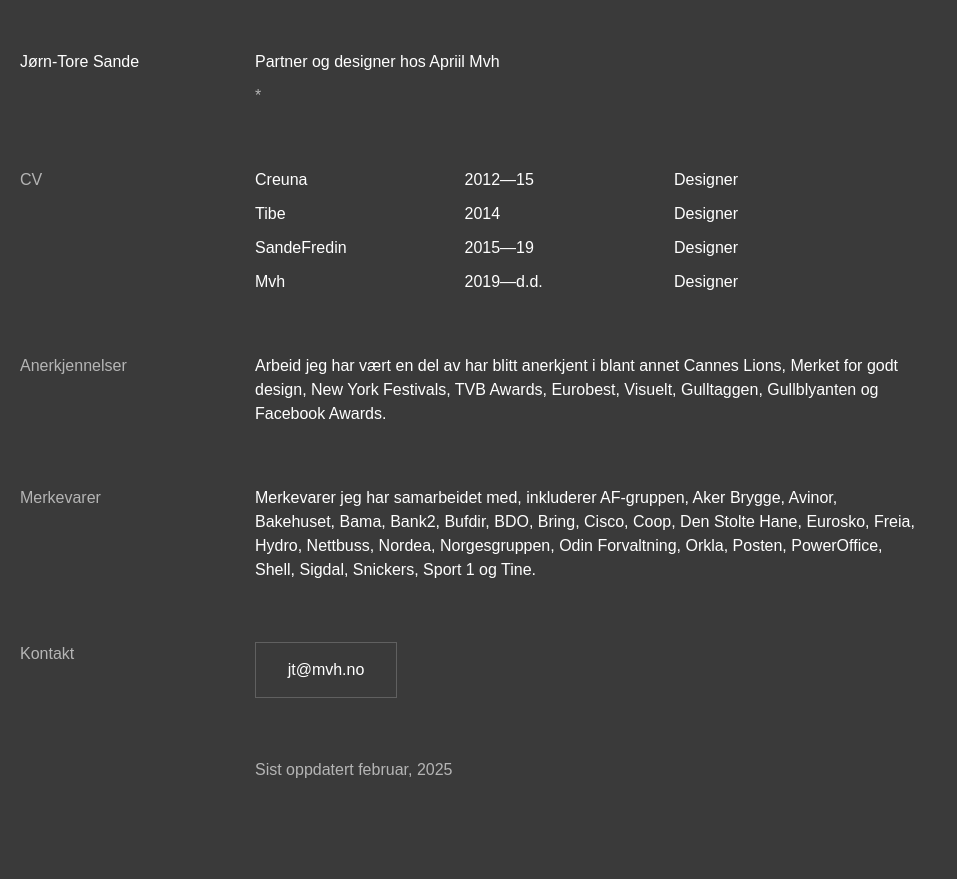
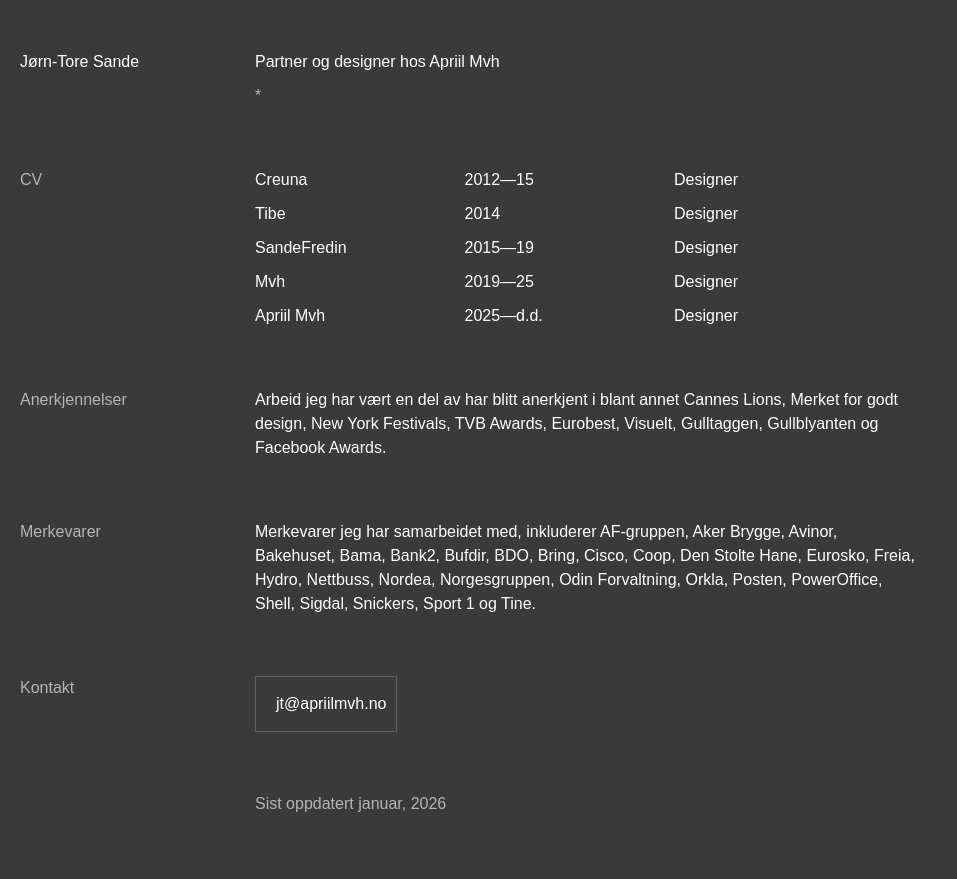
Before and after one commit to jtsande/jtsande.github.io, a plain HTML site: page index.html in a window 1280 px wide. Shown: the whole page, without its empty margins (0-957 px from the left). Drawn offline with nearby package versions, Linux system fonts and the light colour scheme; a web font is replaced by a local one.

Commit message:
Update index.html

```diff
--- a/index.html
+++ b/index.html
@@ -50,14 +50,17 @@
                         <li>Tibe</li>
                         <li>SandeFredin</li>
                         <li>Mvh</li>
+                        <li>Apriil Mvh</li>
                     </ul>
                     <ul>
                         <li>2012—15</li>
                         <li>2014</li>
                         <li>2015—19</li>
-                        <li>2019—d.d.</li>
+                        <li>2019—25</li>
+                        <li>2025—d.d.</li>
                     </ul>
                     <ul>
+                        <li>Designer</li>
                         <li>Designer</li>
                         <li>Designer</li>
                         <li>Designer</li>
@@ -85,10 +88,10 @@
                 <h2 class="sec">Kontakt</h2>
                 <div>
                     <p>
-                        <span class="mail">jt@mvh.no</span>
+                        <span class="mail">jt@apriilmvh.no</span>
                     </p>
                     <p class="sec">
-                        Sist oppdatert februar, 2025
+                        Sist oppdatert januar, 2026
                     </p>
                 </div>
             </div>
```
